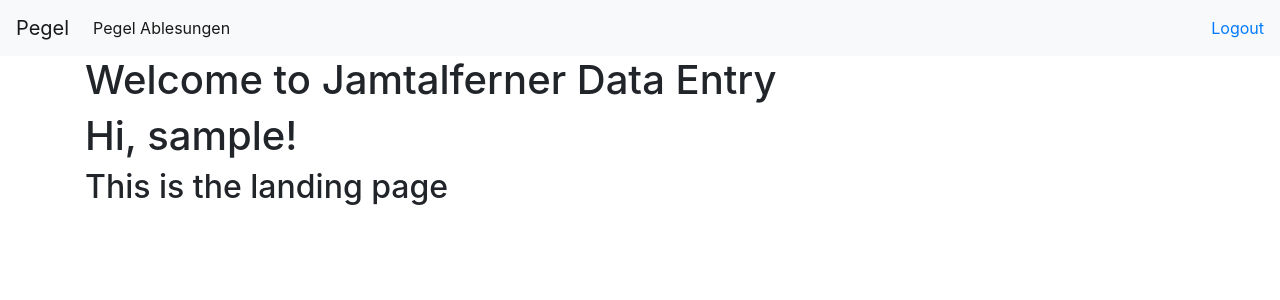
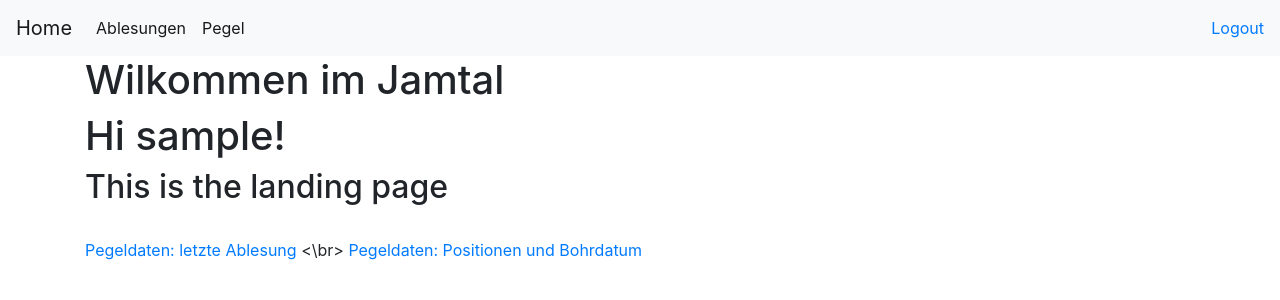
Before and after one commit to LeaHartl/JamApp, a Flask app: page / in a window 1280 px wide. Shown: the top 300 px of the page. Run offline with Flask 2, Linux system fonts and the light colour scheme; a user stored in the database is signed in; parts of the project's set-up code (start-up, migrations or seed data) failed here and were passed over; some libraries are stand-ins or nearby versions.

Commit message:
added last entries table and csv download

```diff
--- a/app/routes.py
+++ b/app/routes.py
@@ -1,13 +1,14 @@
-from flask import render_template, flash, redirect, url_for, request
+from flask import render_template, flash, redirect, url_for, request, Response
 from app import app, db
 from app.forms import LoginForm, RegistrationForm, EntryForm, EntrySearchForm, StakeForm
 from app.tables import Results, StakeTable
 from flask_login import current_user, login_user, logout_user, login_required
 from app.models import User, Entry, Stake
 from werkzeug.urls import url_parse
-from sqlalchemy import desc, func, case
+from sqlalchemy import desc, func, case, and_
 from datetime import datetime
 import pandas as pd
+
 
 
 
@@ -107,6 +108,48 @@ def index():
     return render_template('index.html', title='Home')  # , user=user)
 
 
+@app.route('/lastentries')
+def lastentries():
+    now = datetime.now()
+
+    latest = db.session.query(Entry, func.max(Entry.date)).\
+        group_by(Entry.stake_id).order_by(Entry.date)
+
+    output = [item[0] for item in latest]
+    outputdf = pd.DataFrame(columns=['stake_id', 'date', 'FE'])
+
+    outputdf['stake_id'] = [out.stake_id for out in output]
+    # outputdf['drilldate'] = [out.drilldate for out in output]
+    # outputdf['abl_since_drilled'] = [out.abl_since_drilled for out in output]
+    outputdf['FE'] = [out.FE_new for out in output]
+    outputdf['date'] = [out.date for out in output]
+    # outputdf['comment'] = [out.comment for out in output]
+
+    if not latest:
+        flash('No results found!')
+        return redirect('/')
+    else:
+        table = Results(output)
+        table.border = True
+        return render_template('lastentries.html', table=table, output=outputdf)
+
+@app.route('/getcsv')
+def getcsv():
+    print('hello')
+    output = request.args.get('pass', None)
+    # print(output)
+    # print(type(output))
+    # cdv=pd.DataFrame(output)
+    # print(cdv)
+    return Response(
+        output,
+        mimetype="text/csv",
+        headers={"Content-disposition":
+                 "attachment; filename=lastentries.csv"})
+
+    return redirect('/')
+
+
 @app.route('/stakes')
 def stakes():
     stk = Stake.query.all()
@@ -117,14 +160,6 @@ def stakes():
     # print(table.__html__())
     return render_template('stakes.html', table=table)
 
-# @app.route('/stakes_update')
-# def stakesreload():
-#     stk = Stake.query.all()
-#     for s in stk:
-#         sincedrilldate(s.stake_id)
-#     table = StakeTable(stk)
-#     table.border = True
-#     return render_template('stakes.html', table=table)
 
 @app.route('/search_entries', methods=['GET', 'POST'])
 def search_entries():
--- a/app/templates/base.html
+++ b/app/templates/base.html
@@ -12,7 +12,7 @@
   </head>
   <body>
     <nav class="navbar navbar-expand-md navbar-light bg-light">
-        <a class="navbar-brand" href="{{ url_for('stakes')}}">Pegel</a>
+        <a class="navbar-brand" href="{{ url_for('index')}}">Home</a>
         <button class="navbar-toggler" type="button" data-toggle="collapse" data-target="#navbarNav" aria-controls="navbarNav" aria-expanded="false" aria-label="Toggle navigation">
             <span class="navbar-toggler-icon"></span>
         </button>
@@ -20,7 +20,13 @@
         <div class="collapse navbar-collapse" id="navbarNav">
             <ul class="navbar-nav">
             <li class="nav-item active">
-                <a class="nav-link" href="{{ url_for('search_entries')}}">Pegel Ablesungen</a>
+                <a class="nav-link" href="{{ url_for('search_entries')}}">Ablesungen</a>
+            </li>
+            </ul>
+            <ul class="navbar-nav">
+            <li class="nav-item active">
+                <a class="nav-link" href="{{ url_for('search_entries')}}">Pegel</a>
+
             </li>
             </ul>
         </div>
--- a/app/templates/index.html
+++ b/app/templates/index.html
@@ -1,10 +1,14 @@
 {% extends 'base.html' %}
 
 {% block content %}
-    <h1>{% block title %} Welcome to Jamtalferner Data Entry {% endblock %}</h1>
-    <h1>Hi, {{ current_user.username }}!</h1>
+    <h1>{% block title %} Wilkommen im Jamtal {% endblock %}</h1>
+    <h1>Hi {{ current_user.username }}!</h1>
 
     <h2>This is the landing page</h2>
+</br>
+    <a href="{{ url_for('lastentries') }}">Pegeldaten: letzte Ablesung</a>
+    <\br>
+    <a href="{{ url_for('stakes') }}">Pegeldaten: Positionen und Bohrdatum</a>
 
 
 
--- a/app/templates/stakes.html
+++ b/app/templates/stakes.html
@@ -2,7 +2,7 @@
 
 {% block content %}
     <h1>{% block title %} Welcome to Jamtal {% endblock %}</h1>
-    <h1>Hi, {{ current_user.username }}!</h1>
+    <h1>Hi {{ current_user.username }}!</h1>
 
 {% with messages = get_flashed_messages() %}
   {% if messages %}
```
Also changed, not shown: app/templates/lastentries.html (added, +15 -0 lines).
